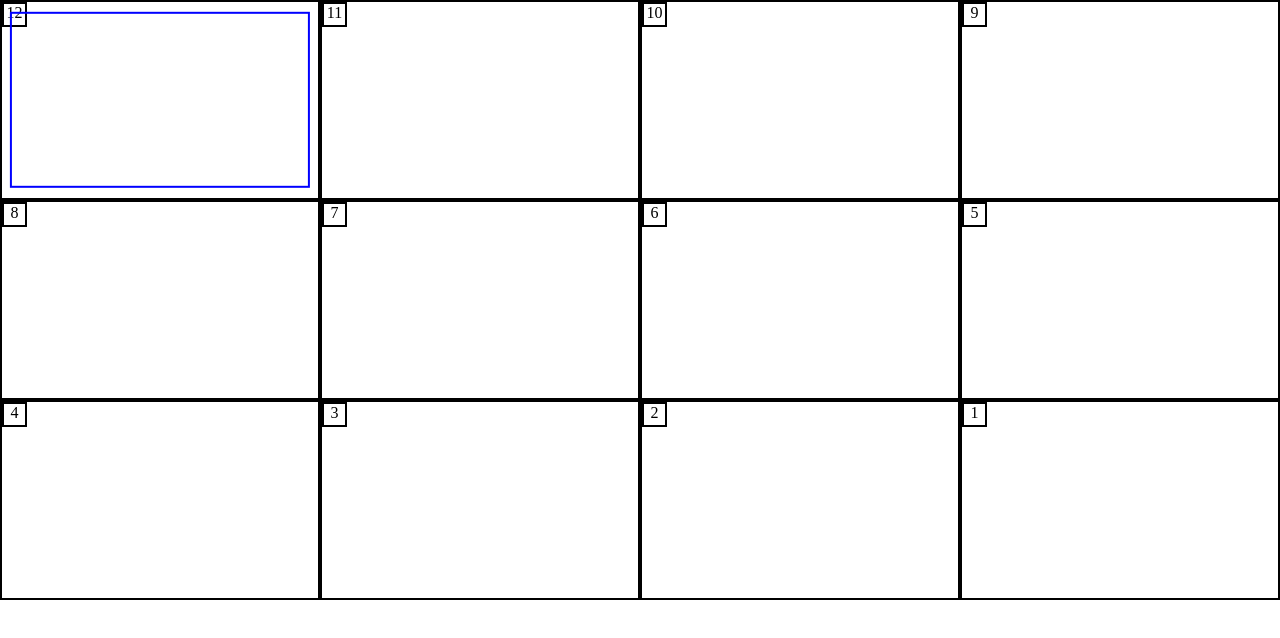
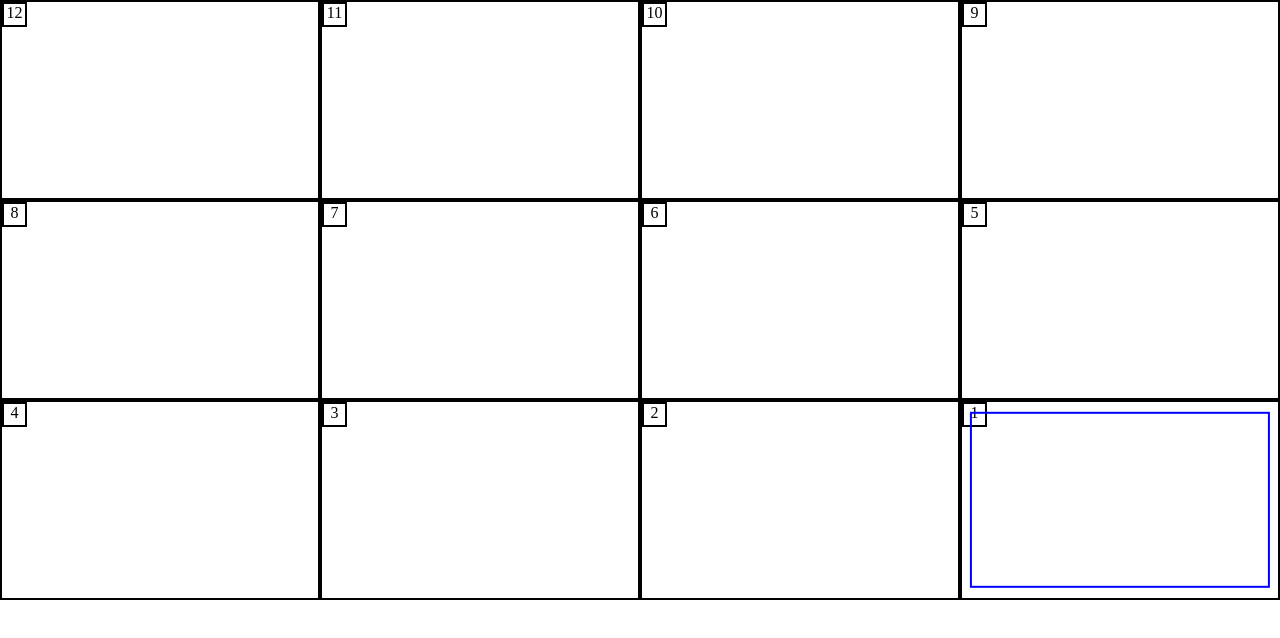
Before and after one commit to DominicSpears/JavascriptProjects, a plain HTML site: page index.html in a window 1280 px wide. Drawn offline with Linux system fonts and the light colour scheme.

Commit message:
add to css, outline of project

```diff
--- a/assets/css/style.css
+++ b/assets/css/style.css
@@ -22,17 +22,18 @@
     background-color: white;
     border: 2px solid black;
     text-align: center;
-    z-index: 1;
+    z-index: 100;
 }
 
 .project {
+    z-index: 1;
     width: 95%;
     height: 90%;
     border: 2px solid blue;
     position: absolute;
-  top: 50%;
-  left: 50%;
-  transform: translate(-50%, -50%);
+    top: 50%;
+    left: 50%;
+    transform: translate(-50%, -50%);
 }
 
 /*media query-------------------------------------------------*/
--- a/index.html
+++ b/index.html
@@ -10,7 +10,6 @@
     <div class="grid-container">
         <div class="grid-item">
             <div class="number">12</div>
-            <div class="project"></div>
         </div>
         <div class="grid-item">
             <div class="number">11</div>
@@ -44,6 +43,7 @@
         </div>
         <div class="grid-item">
             <div class="number">1</div>
+            <div class="project"></div>
         </div>
     </div>
 </body>
```
